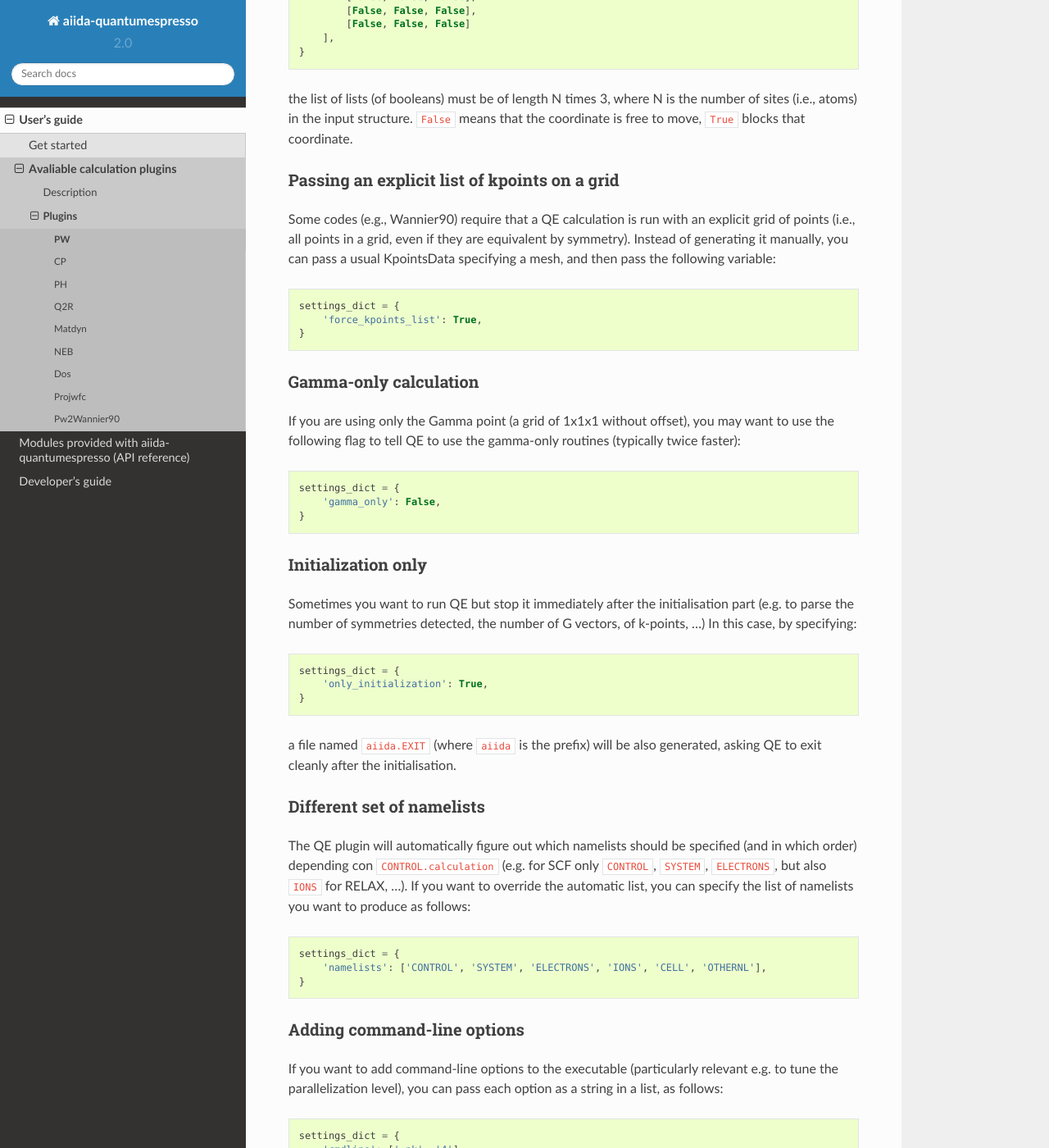
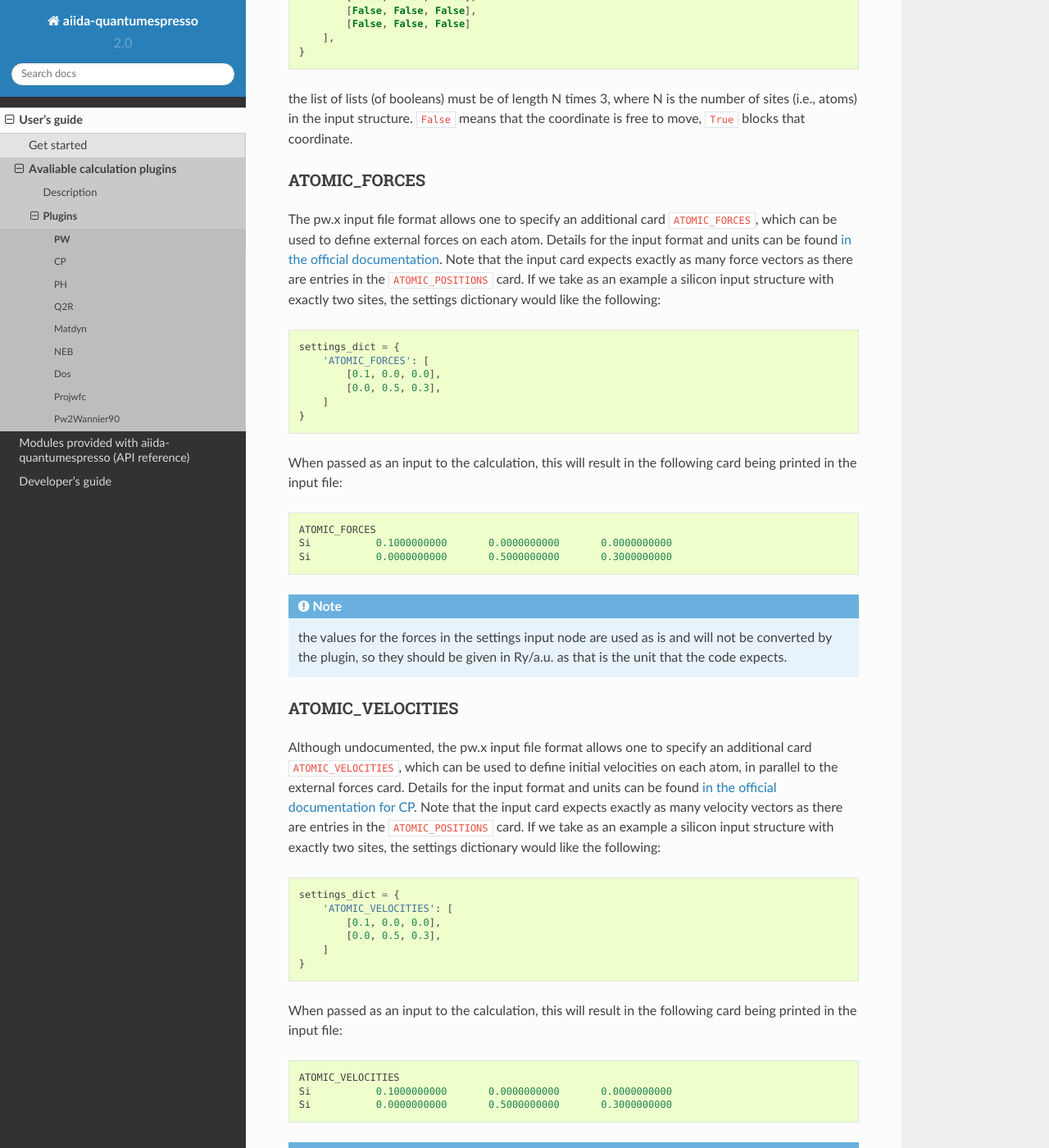
Before and after one commit to aiidateam/aiida-quantumespresso, a Sphinx documentation site: the page built from docs/source/user_guide/calculation_plugins/pw.rst, in a window 1280 px wide and 1400 px high, scrolled down 3196 px. Shown: the whole window at 82% size. Built offline with Sphinx 7.4.7 and the Read the Docs theme 2.0.0, drawn with Linux system fonts in a browser that asks for light colours; some of the changed text lies outside the part shown.

Commit message:
Add support for the ATOMIC_FORCES card through settings input node
This is implemented in the BasePwCpInputGenerator so automatically
adds support for ATOMIC_FORCES to both PwCalculation and PhCalculation.

```diff
--- a/docs/source/user_guide/calculation_plugins/pw.rst
+++ b/docs/source/user_guide/calculation_plugins/pw.rst
@@ -165,6 +165,50 @@ the list of lists (of booleans) must be of length N times 3, where N is the
 number of sites (i.e., atoms) in the input structure. ``False`` means that
 the coordinate is free to move, ``True`` blocks that coordinate.
 
+ATOMIC_FORCES
+.............
+The pw.x input file format allows one to specify an additional card ``ATOMIC_FORCES``, which can be used to define external forces on each atom.
+Details for the input format and units can be found `in the official documentation <http://www.quantum-espresso.org/Doc/INPUT_PW.html#ATOMIC_FORCES>`_.
+Note that the input card expects exactly as many force vectors as there are entries in the ``ATOMIC_POSITIONS`` card.
+If we take as an example a silicon input structure with exactly two sites, the settings dictionary would like the following::
+
+    settings_dict = {
+        'ATOMIC_FORCES': [
+            [0.1, 0.0, 0.0],
+            [0.0, 0.5, 0.3],
+        ]
+    }
+
+When passed as an input to the calculation, this will result in the following card being printed in the input file::
+
+    ATOMIC_FORCES
+    Si           0.1000000000       0.0000000000       0.0000000000
+    Si           0.0000000000       0.5000000000       0.3000000000
+
+.. note:: the values for the forces in the settings input node are used as is and will not be converted by the plugin, so they should be given in Ry/a.u. as that is the unit that the code expects.
+
+ATOMIC_VELOCITIES
+.................
+Although undocumented, the pw.x input file format allows one to specify an additional card ``ATOMIC_VELOCITIES``, which can be used to define initial velocities on each atom, in parallel to the external forces card.
+Details for the input format and units can be found `in the official documentation for CP <http://www.quantum-espresso.org/Doc/INPUT_CP.html#ATOMIC_VELOCITIES>`_.
+Note that the input card expects exactly as many velocity vectors as there are entries in the ``ATOMIC_POSITIONS`` card.
+If we take as an example a silicon input structure with exactly two sites, the settings dictionary would like the following::
+
+    settings_dict = {
+        'ATOMIC_VELOCITIES': [
+            [0.1, 0.0, 0.0],
+            [0.0, 0.5, 0.3],
+        ]
+    }
+
+When passed as an input to the calculation, this will result in the following card being printed in the input file::
+
+    ATOMIC_VELOCITIES
+    Si           0.1000000000       0.0000000000       0.0000000000
+    Si           0.0000000000       0.5000000000       0.3000000000
+
+.. note:: the values for the velocities in the settings input node are used as is and will not be converted by the plugin, so they should be given in a.u. as that is the unit that the code expects.
+
 Passing an explicit list of kpoints on a grid
 .............................................
 Some codes (e.g., Wannier90) require that a QE calculation is run with
```
Also changed, not shown: 1 other file.
